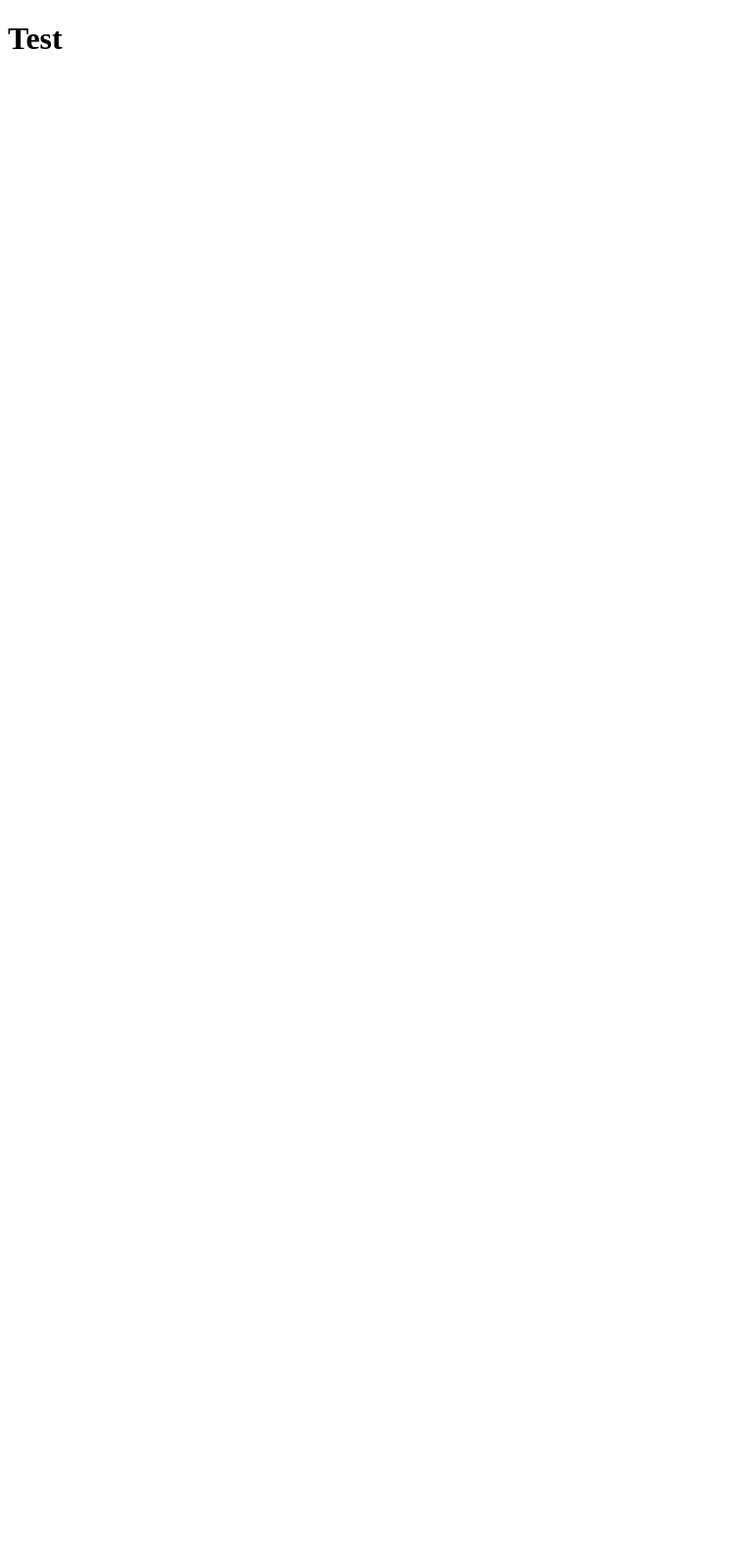
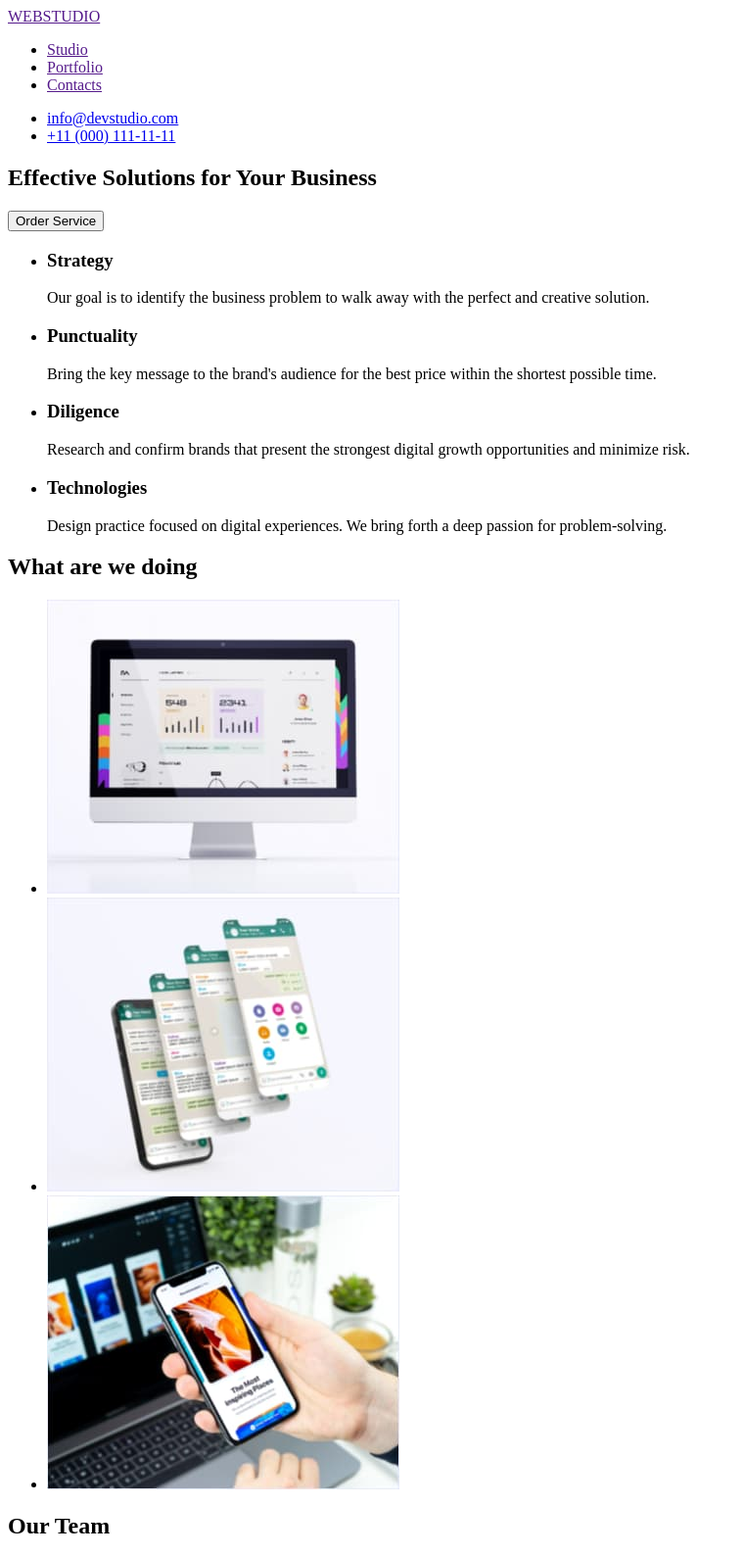
Before and after one commit to Chystiakov73Viktor/goit-markup-hw-01, a plain HTML site: page index.html in a window 1280 px wide. Shown: the top 1588 px of the page at 98% size, without its empty margins (0-759 px from the left). Before the commit the page ends 800 px from the top, so only its background shows below. Drawn offline with Linux system fonts and the light colour scheme.

Commit message:
add markup

```diff
--- a/index.html
+++ b/index.html
@@ -1,12 +1,104 @@
 <!DOCTYPE html>
 <html lang="en">
+
 <head>
     <meta charset="UTF-8">
     <meta http-equiv="X-UA-Compatible" content="IE=edge">
     <meta name="viewport" content="width=device-width, initial-scale=1.0">
     <title>Document</title>
 </head>
+
 <body>
-    <h1>Test</h1>
+    <header>
+        <nav>
+            <a href="">WEBSTUDIO</a>
+            <ul>
+                <li><a href="">Studio</a></li>
+                <li><a href="">Portfolio</a></li>
+                <li><a href="">Contacts</a></li>
+            </ul>
+        </nav>
+        <ul>
+            <li><a href="mailto:info@devstudio.com">info@devstudio.com</a></li>
+            <li><a href="tel:+110001111111">+11 (000) 111-11-11</a></li>
+        </ul>
+    </header>
+    <main>
+        <section>
+            <h1>Effective Solutions
+                for Your Business</h1>
+            <button type="button">Order Service</button>
+        </section>
+        <section>
+            <h2 hidden>Our advantages</h2>
+            <ul>
+                <li>
+                    <h3>Strategy</h3>
+                    <p>Our goal is to identify the business
+                        problem to walk away with the perfect and creative solution.</p>
+                </li>
+                <li>
+                    <h3>Punctuality</h3>
+                    <p>Bring the key message to the brand's audience for the best price within the shortest possible
+                        time.</p>
+                </li>
+                <li>
+                    <h3>Diligence</h3>
+                    <p>Research and confirm brands that present the strongest digital growth opportunities and minimize
+                        risk.</p>
+                </li>
+                <li>
+                    <h3>Technologies</h3>
+                    <p>Design practice focused on digital experiences. We bring forth a deep passion for
+                        problem-solving.</p>
+                </li>
+            </ul>
+        </section>
+        <section>
+            <h2>What are we doing</h2>
+            <ul>
+                <li>
+                    <img src="./images/Rectangle71.1.jpg" alt="monitor on a gray stand" width="360" height="300">
+                </li>
+                <li>
+                    <img src="./images/Rectangle71.2.jpg" alt="smartphone and page slides" width="360" height="300">
+                </li>
+                <li>
+                    <img src="./images/Rectangle71.3.jpg" alt="working with a smartphone near a laptop" width="360"
+                        height="300">
+                </li>
+            </ul>
+        </section>
+        <section>
+            <h2>Our Team</h2>
+            <ul>
+                <li>
+                    <img src="./images/img1.jpg" alt="a man with a beard in a shirt" width="264" height="260">
+                    <h3>Mark Guerrero</h3>
+                    <p>Product Designer</p>
+                </li>
+                <li>
+                    <img src="./images/img2.jpg" alt="a bruising man in a shiet" width="264" height="260">
+                    <h3>Tom Ford</h3>
+                    <p>Frontend Developer</p>
+                </li>
+                <li>
+                    <img src="./images/img3.jpg" alt="girl with long hair in a pink sweater" width="264" height="260">
+                    <h3>Camila Garcia</h3>
+                    <p>Marketing</p>
+                </li>
+                <li>
+                    <img src="./images/img4.jpg" alt="a man in a gray T-shirt" width="264" height="260">
+                    <h3>Daniel Wilson</h3>
+                    <p>UI Designer</p>
+                </li>
+            </ul>
+        </section>
+    </main>
+    <footer>
+        <a href="">WEBSTUDIO</a>
+        <p>Increase the flow of customers and sales for your business with digital marketing & growth solutions.</p>
+    </footer>
 </body>
+
 </html>
```
